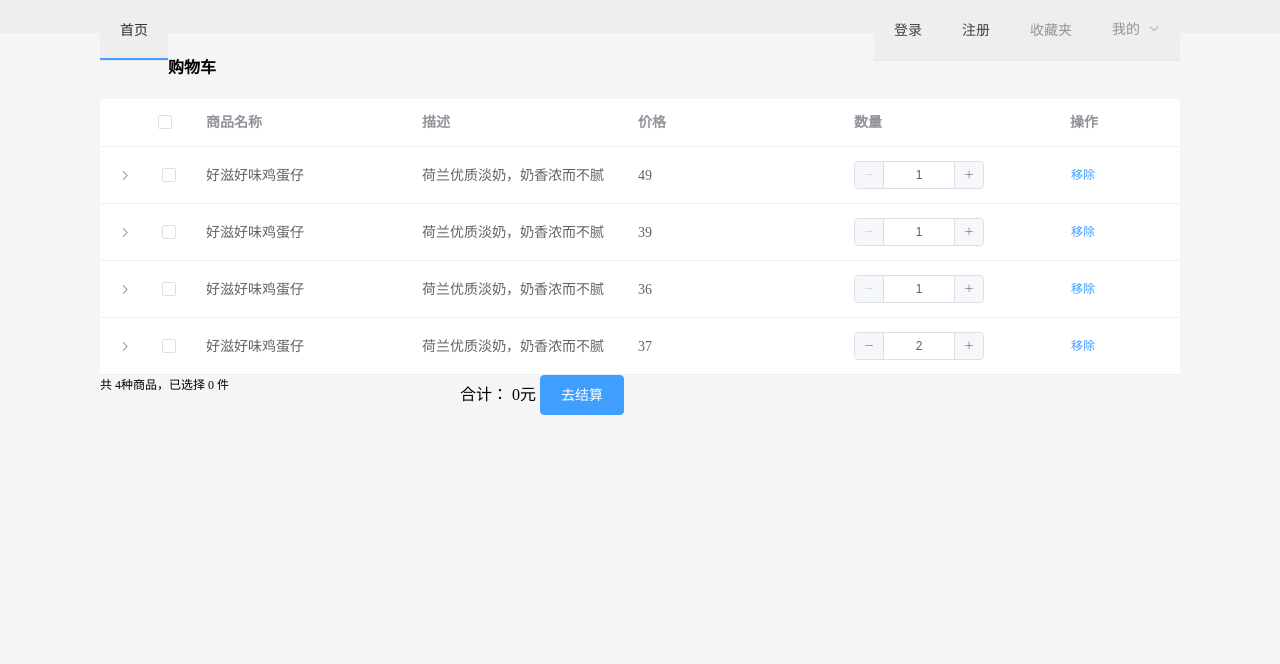
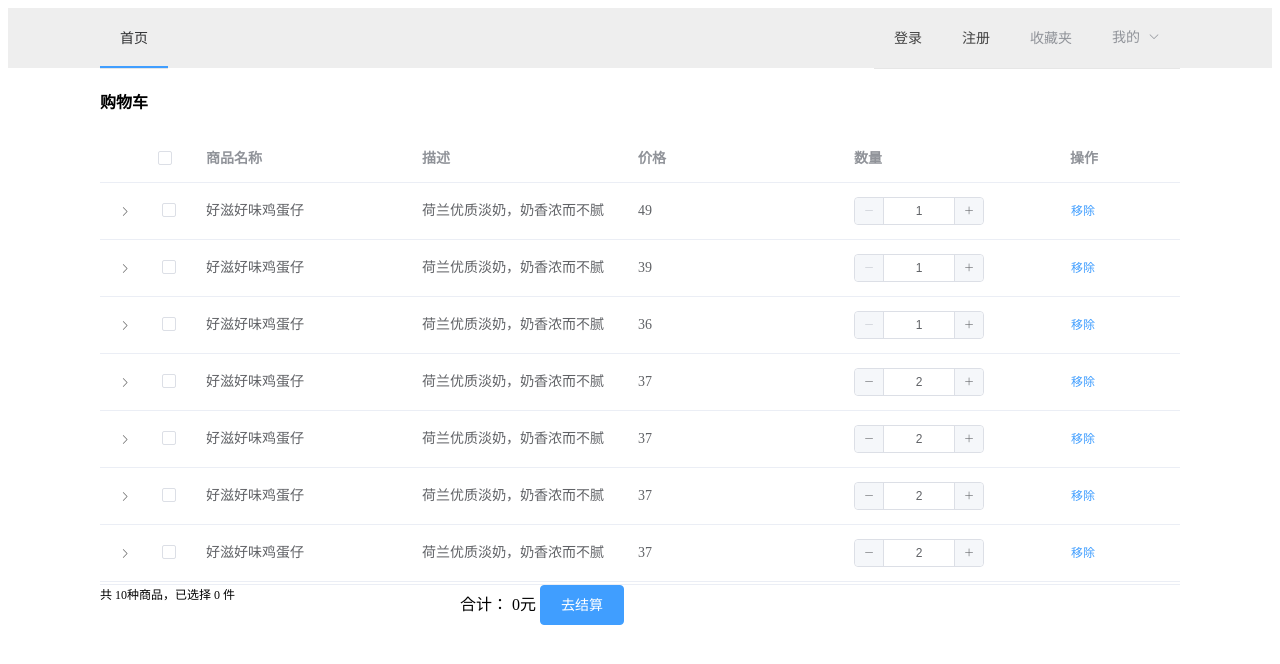
Before and after one commit to ToWcx/store_user, a Vue app: page /goodsDes in a window 1280 px wide. Shown: the top 664 px of the page. Built offline with nearby package versions, Linux system fonts and the light colour scheme.

Commit message:
完善页面

```diff
--- a/src/components/Goods.vue
+++ b/src/components/Goods.vue
@@ -1,9 +1,11 @@
 <template>
-	<div class="body-bg">
+	<!-- <div class="body-bg"> -->
+	<el-scrollbar>
 		<dh></dh>
 		<div class="container">
 			<h4>购物车</h4>
 			<el-table
+				height="450"
 				ref="multipleTable"
 				empty-text="暂无商品"
 				:data="cart_list"
@@ -86,7 +88,8 @@
 				</el-col>
 			</el-row>
 		</div>
-	</div>
+	<!-- </div> -->
+	</el-scrollbar>
 </template>
 
 <script>
@@ -118,6 +121,60 @@ export default {
 			category: '江浙小吃、小吃零食',
 			desc: '荷兰优质淡奶，奶香浓而不腻',
 			count: 1,
+			address: '上海市普陀区真北路',
+			shop: '王小虎夫妻店',
+			shopId: '10333'
+			}, {
+			price: 37,
+			name: '好滋好味鸡蛋仔',
+			category: '江浙小吃、小吃零食',
+			desc: '荷兰优质淡奶，奶香浓而不腻',
+			count: 2,
+			address: '上海市普陀区真北路',
+			shop: '王小虎夫妻店',
+			shopId: '10333'
+			}, {
+			price: 37,
+			name: '好滋好味鸡蛋仔',
+			category: '江浙小吃、小吃零食',
+			desc: '荷兰优质淡奶，奶香浓而不腻',
+			count: 2,
+			address: '上海市普陀区真北路',
+			shop: '王小虎夫妻店',
+			shopId: '10333'
+			}, {
+			price: 37,
+			name: '好滋好味鸡蛋仔',
+			category: '江浙小吃、小吃零食',
+			desc: '荷兰优质淡奶，奶香浓而不腻',
+			count: 2,
+			address: '上海市普陀区真北路',
+			shop: '王小虎夫妻店',
+			shopId: '10333'
+			}, {
+			price: 37,
+			name: '好滋好味鸡蛋仔',
+			category: '江浙小吃、小吃零食',
+			desc: '荷兰优质淡奶，奶香浓而不腻',
+			count: 2,
+			address: '上海市普陀区真北路',
+			shop: '王小虎夫妻店',
+			shopId: '10333'
+			}, {
+			price: 37,
+			name: '好滋好味鸡蛋仔',
+			category: '江浙小吃、小吃零食',
+			desc: '荷兰优质淡奶，奶香浓而不腻',
+			count: 2,
+			address: '上海市普陀区真北路',
+			shop: '王小虎夫妻店',
+			shopId: '10333'
+			}, {
+			price: 37,
+			name: '好滋好味鸡蛋仔',
+			category: '江浙小吃、小吃零食',
+			desc: '荷兰优质淡奶，奶香浓而不腻',
+			count: 2,
 			address: '上海市普陀区真北路',
 			shop: '王小虎夫妻店',
 			shopId: '10333'
@@ -253,7 +310,7 @@ export default {
 //     }
 // }
 }
-</script>
+</script scoped>
 
     <!-- <div>
             <h1>test</h1>
@@ -282,9 +339,6 @@ export default {
         margin: 0 auto;
         /* border: 1px solid black; */
     }
-	.dh{
-		height: 32.5px;
-	}
 	/* 引入样式 */
 	.demo-table-expand {
 		font-size: 0;
--- a/src/components/Head.vue
+++ b/src/components/Head.vue
@@ -23,7 +23,7 @@
              mode="horizontal"
              @select="handleSelect"
              background-color="#eee">
-                <el-menu-item index="1"><a href="#">首页</a></el-menu-item>
+                <el-menu-item index="1"><router-link to="/Home">首页</router-link></el-menu-item>
             </el-menu>
         </div>
         <div class="fr">
@@ -51,7 +51,7 @@
                 <el-menu-item index="4"><a href="#">收藏夹</a></el-menu-item>
                 <el-submenu index="5">
                     <template slot="title">我的</template>
-                    <el-menu-item index="5-1">购物车</el-menu-item>
+                    <el-menu-item index="5-1"><router-link to="/GoodsDes">购物车</router-link></el-menu-item>
                     <el-menu-item index="5-2">地址</el-menu-item>
                     <el-menu-item index="5-3">个人信息</el-menu-item>
                 </el-submenu>
@@ -61,7 +61,7 @@
     </div>
 </template>
 
-<script>
+<script scoped>
 export default {
     name: 'dh',
     data() {
--- a/src/components/Home.vue
+++ b/src/components/Home.vue
@@ -1,6 +1,6 @@
 <template>
  <el-scrollbar>
-    <div class="body-bg">
+    <!-- <div class="body-bg"> -->
     <!-- <div class="container"> -->
         <div class="head">
             <dh></dh>
@@ -91,8 +91,8 @@
                 </ul>
             </div>
         </div>
-    </div>
-    </div>
+        </div>
+        <!-- </div> -->
     </el-scrollbar>
 </template>
 
@@ -202,10 +202,6 @@ export default {
         list-style: none;
         text-decoration: none;
         color: #424242;
-
-    }
-    .el-scrollbar__wrap{
-        background-color: #f5f5f5;
     }
     /* .body-bg {
         position: absolute;
@@ -216,7 +212,6 @@ export default {
         overflow-y: auto;
         background-color: #f5f5f5;
     } */
-    html { overflow-x: hidden; overflow-y: auto; }
     .container {
         max-width: 1080px;
         margin: 0 auto;
@@ -389,4 +384,7 @@ export default {
         font-size: 0;
         border: 1px solid #dd182b;
     }
+    .el-scrollbar{
+        background-color: #f5f5f5;
+    }
 </style>
--- a/src/components/Lbt.vue
+++ b/src/components/Lbt.vue
@@ -27,7 +27,7 @@ export default {
 </script>
 
 
-<style>
+<style scoped>
     .container1 {
         max-width: 1080px;
         margin: 0 auto;
--- a/src/components/SearchTool.vue
+++ b/src/components/SearchTool.vue
@@ -23,7 +23,7 @@ export default {
 }
 </script>
 
-<style>
+<style scoped>
     *{
         list-style: none;
         text-decoration: none;
```
Lines whose indentation alone changed are shown as unchanged.
